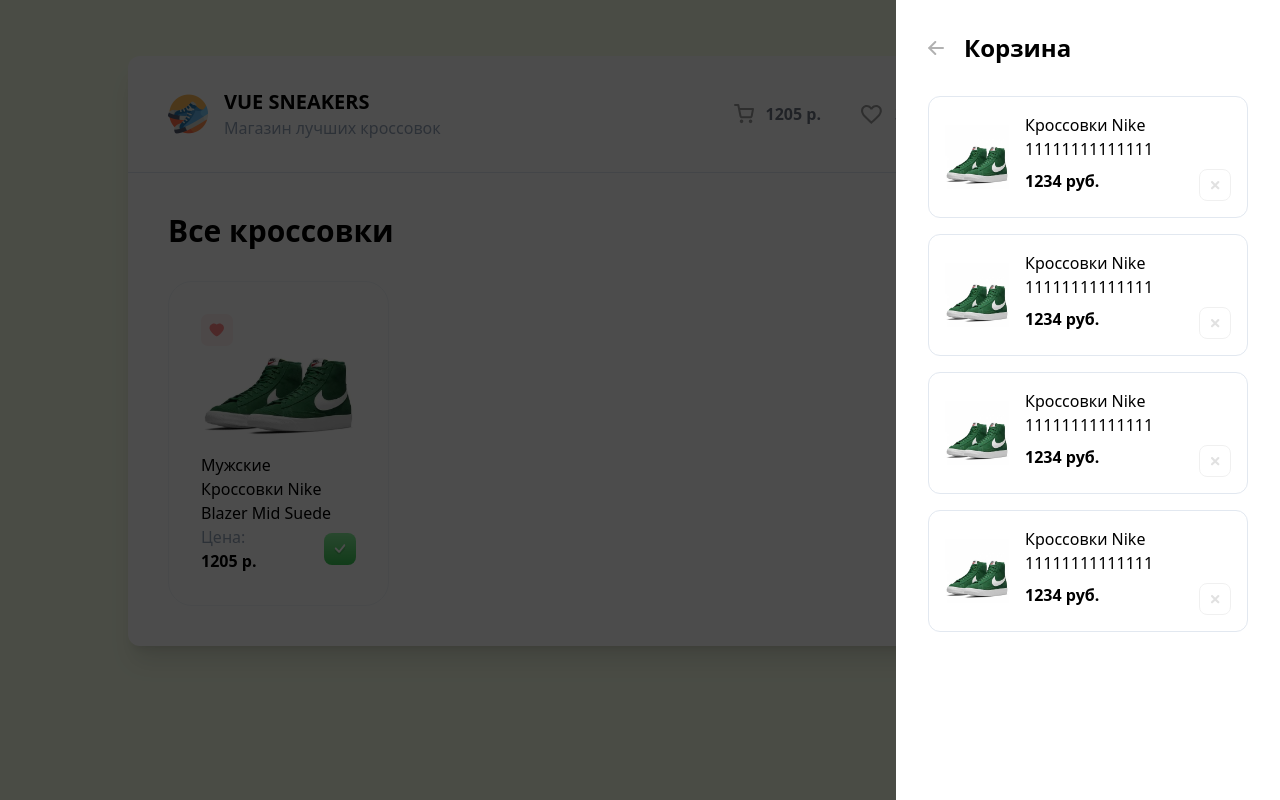
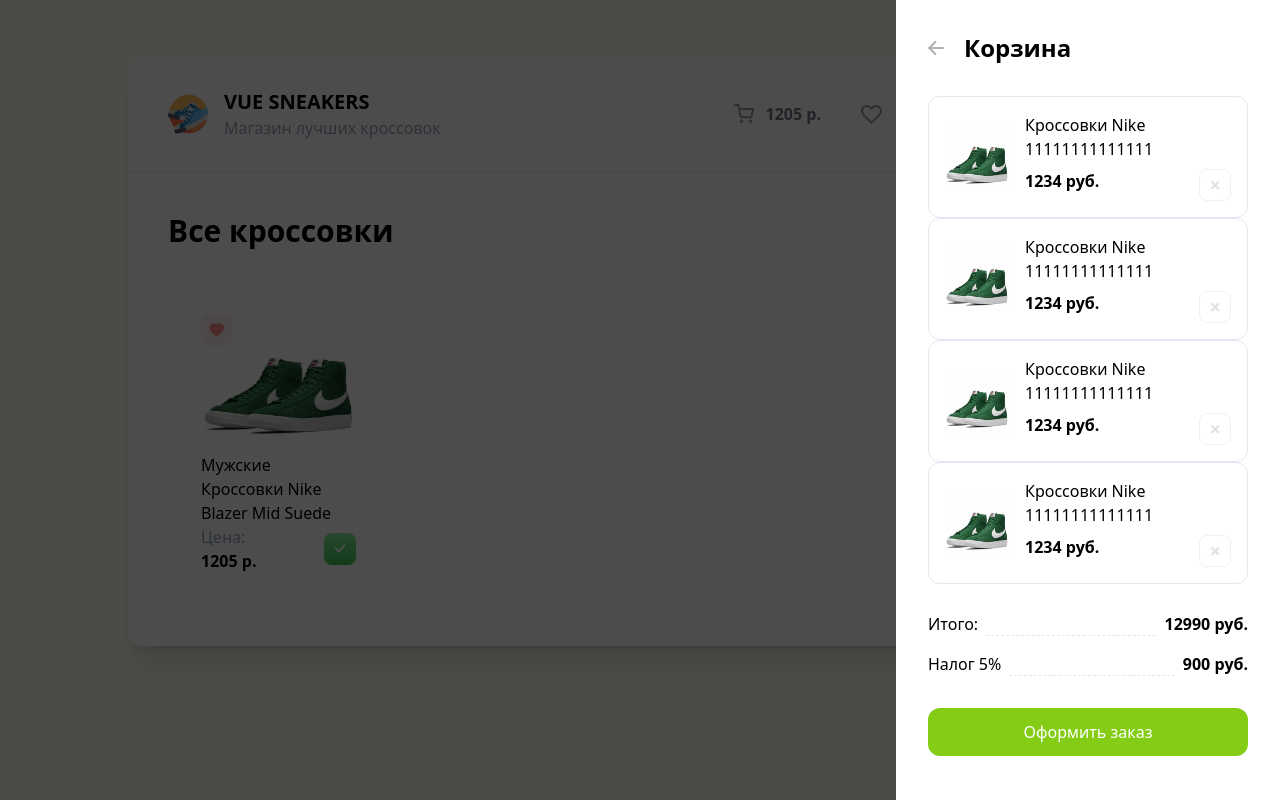
Before and after one commit to leonraz58/vue-snickers, a Vue app: page / in a window 1280 px wide. Built offline with nearby package versions, Linux system fonts and the light colour scheme.

Commit message:
add Drawer footer

```diff
--- a/src/components/CartItemList.vue
+++ b/src/components/CartItemList.vue
@@ -3,7 +3,7 @@
 </script>
 
 <template>
-  <div class="flex flex-col gap-4">
+  <div class="flex flex-col flex-1 justify-between">
     <CartItem/>
     <CartItem/>
     <CartItem/>
--- a/src/components/Drawer.vue
+++ b/src/components/Drawer.vue
@@ -8,5 +8,25 @@
   <div class="bg-white w-96 h-full fixed right-0 top-0 z-20 p-8">
     <DrawerHead/>
     <CartItemList/>
+
+    <div class="flex flex-col gap-4 mt-7">
+      <div class="flex gap-2">
+        <span>Итого:</span>
+        <div class="flex-1 border-b border-dashed"></div>
+        <b>12990 руб.</b>
+      </div>
+
+      <div class="flex gap-2">
+        <span>Налог 5%</span>
+        <div class="flex-1 border-b border-dashed"></div>
+        <b>900 руб.</b>
+      </div>
+
+      <button class="mt-4 bg-lime-500 w-full rounded-xl py-3 text-white disabled:bg-slate-300 hover:bg-lime-600 active:bg-lime-700 cursor-pointer"
+              :disabled="false"
+      >
+        Оформить заказ
+      </button>
+    </div>
   </div>
 </template>
```
